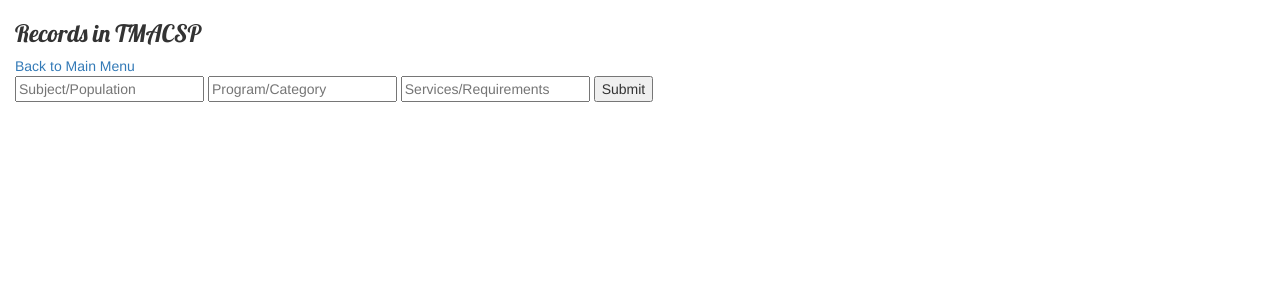
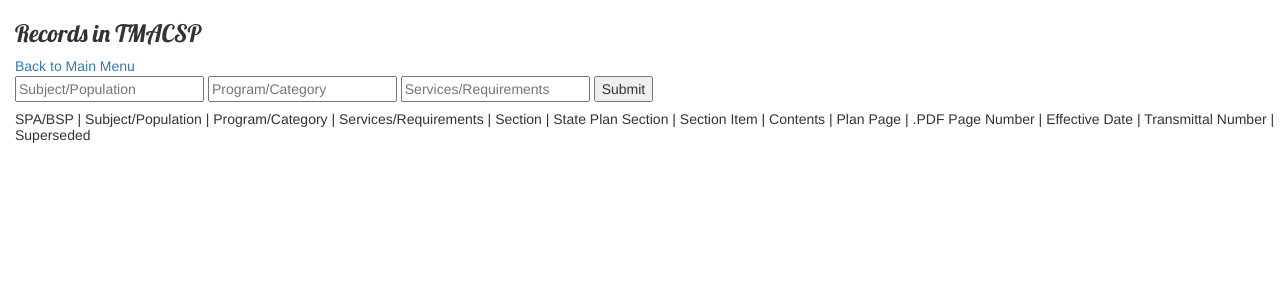
Before and after one commit to kalistibot/StatePlan, a Django app: page /TMACSP/ in a window 1280 px wide. Shown: the top 300 px of the page. Run offline with Django 3.2, Linux system fonts and the light colour scheme; data that the repository does not hold is empty; parts of the project's set-up code (start-up, migrations or seed data) failed here and were passed over; some libraries are stand-ins or nearby versions.

Commit message:
added flexibility/functionality for TMACSP table searches and changed the formatting of the search results

```diff
--- a/StatePlan/templates/TMACSP/TMACSP.html
+++ b/StatePlan/templates/TMACSP/TMACSP.html
@@ -14,13 +14,15 @@
     <input type="Submit" name="submit">
     </form>
 
+<h5> SPA/BSP | Subject/Population | Program/Category | Services/Requirements |   Section  |  State Plan Section | Section Item |     Contents    |   Plan Page | .PDF Page Number | Effective Date | Transmittal Number | Superseded </h5>
 	<ul>
 		{% for record in query_list %}
-		    <li>
 
-		        {{ record.SPA_BSP}} {{record.Subject_Population}}{{record.Program_Category}}{{record.Services_Requirements}}{{record.Section}}{{record.StatePlanSection}}{{record.SectionItem}}{{record.Contents}}{{record.PlanPage}}{{record.pdfPage}}{{record.EffectiveDate}}{{record.TransmittalNumber}}{{record.Superseded}}
-		        </a>
-		    </li>
+
+		        <li>{{ record.SPA_BSP}} ^.^ {{record.Subject_Population}} ^.^ {{record.Program_Category}} ^.^ {{record.Services_Requirements}} ^.^ {{record.Section}} ^.^ {{record.StatePlanSection}} ^.^ {{record.SectionItem}} ^.^ {{record.Contents}} ^.^ {{record.PlanPage}} ^.^ {{record.pdfPage}} ^.^ {{record.EffectiveDate}} ^.^ {{record.TransmittalNumber}} ^.^ {{record.Superseded}}
+		        </li>
+
+
 		 {% endfor %}
     </ul>
 {% endblock %}
--- a/StatePlan/views.py
+++ b/StatePlan/views.py
@@ -23,7 +23,34 @@ def TMACSP(request):
             Q(Program_Category__iexact=procatquery)
             )
 
-    if subpopquery or procatquery:
+    if subpopquery and srvreqquery:
+        query_list = query_list.filter(
+            Q(Subject_Population__iexact=subpopquery)
+            )
+        query_list= query_list.filter(
+            Q(Services_Requirements__iexact=srvreqquery)
+            )
+    if procatquery and srvreqquery:
+        query_list = query_list.filter(
+            Q(Program_Category__iexact=procatquery)
+            )
+        query_list= query_list.filter(
+            Q(Services_Requirements__iexact=srvreqquery)
+            )
+
+
+    if subpopquery and procatquery and srvreqquery:
+        query_list = query_list.filter(
+            Q(Subject_Population__iexact=subpopquery)
+            )
+        query_list= query_list.filter(
+            Q(Program_Category__iexact=procatquery)
+            )
+        query_list=query_list.filter(
+            Q(Services_Requirements__iexact=srvreqquery)
+            )
+
+    if subpopquery or procatquery or srvreqquery:
         query_list = query_list.filter(
             Q(Subject_Population__iexact=subpopquery) |
             Q(Program_Category__iexact=procatquery) |
```
